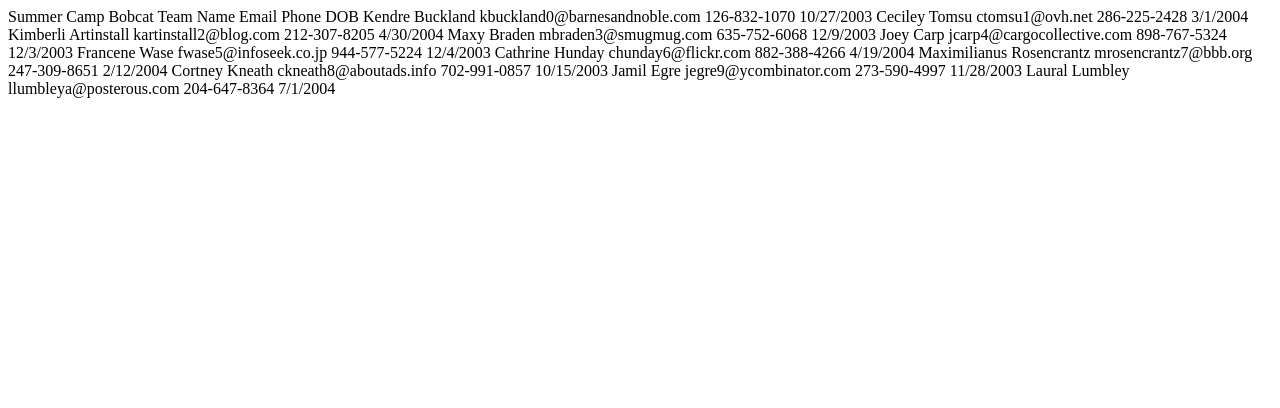
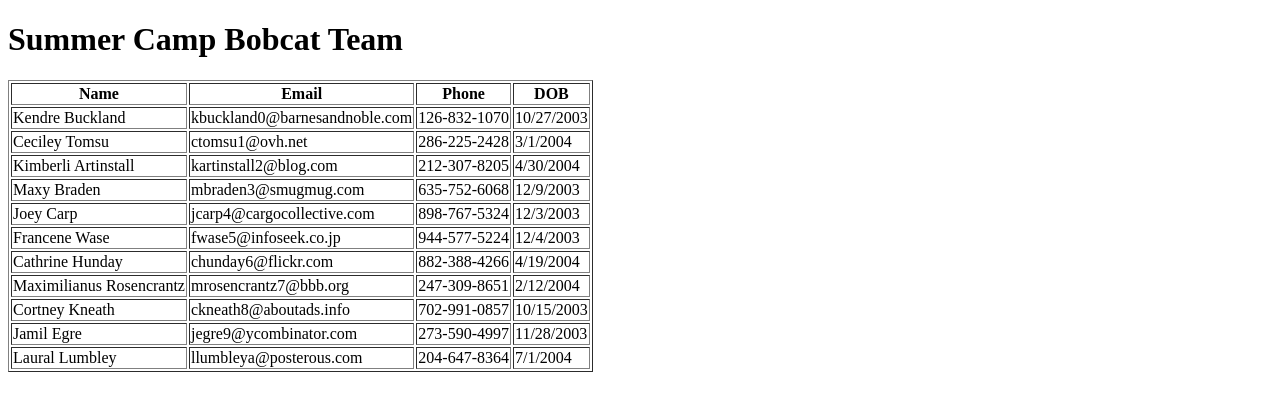
Before and after one commit to KTProg-2024/summer-camp-GordonLeaver, a plain HTML site: page index.html in a window 1280 px wide. Drawn offline with Linux system fonts and the light colour scheme.

Commit message:
Completed.

```diff
--- a/index.html
+++ b/index.html
@@ -1,24 +1,88 @@
 <!DOCTYPE html>
 <html>
     <head>
-
+        <title>Summer Camp Bobcat Team</title>
     </head>
 
     <body>
+      <h1>Summer Camp Bobcat Team</h1>
 
-Summer Camp Bobcat Team
-Name	Email	Phone	DOB
-Kendre Buckland	kbuckland0@barnesandnoble.com	126-832-1070	10/27/2003
-Ceciley Tomsu	ctomsu1@ovh.net	286-225-2428	3/1/2004
-Kimberli Artinstall	kartinstall2@blog.com	212-307-8205	4/30/2004
-Maxy Braden	mbraden3@smugmug.com	635-752-6068	12/9/2003
-Joey Carp	jcarp4@cargocollective.com	898-767-5324	12/3/2003
-Francene Wase	fwase5@infoseek.co.jp	944-577-5224	12/4/2003
-Cathrine Hunday	chunday6@flickr.com	882-388-4266	4/19/2004
-Maximilianus Rosencrantz	mrosencrantz7@bbb.org	247-309-8651	2/12/2004
-Cortney Kneath	ckneath8@aboutads.info	702-991-0857	10/15/2003
-Jamil Egre	jegre9@ycombinator.com	273-590-4997	11/28/2003
-Laural Lumbley	llumbleya@posterous.com	204-647-8364	7/1/2004
+
+	    <table border = "1">
+        <tr>
+          <th>Name</th>
+          <th>Email</th>
+          <th>Phone</th>
+          <th>DOB</th>
+        </tr>
+        <tr>
+          <td>Kendre Buckland</td>
+          <td>kbuckland0@barnesandnoble.com</td>
+         <td>126-832-1070</td>
+         <td>10/27/2003</td>
+        </tr>
+        <tr>
+          <td>Ceciley Tomsu</td>
+          <td>ctomsu1@ovh.net</td>
+          <td>286-225-2428</td>
+          <td>3/1/2004</td>
+        </tr>
+        <tr>
+            <td>Kimberli Artinstall</td>
+            <td>kartinstall2@blog.com</td>
+            <td>212-307-8205</td>
+            <td>4/30/2004</td>
+        </tr>
+        <tr>
+          <td>Maxy Braden</td>
+          <td>mbraden3@smugmug.com</td>
+          <td>635-752-6068</td>
+          <td>12/9/2003</td>
+        </tr>
+        <tr>
+          <td>Joey Carp</td>
+          <td>jcarp4@cargocollective.com</td>
+          <td>898-767-5324</td>
+          <td>12/3/2003</td>
+        </tr>
+        <tr>
+          <td>Francene Wase</td>
+          <td>fwase5@infoseek.co.jp</td>
+          <td>944-577-5224</td>
+          <td>12/4/2003</td>
+        </tr>
+        <tr>
+          <td>Cathrine Hunday</td>
+          <td>chunday6@flickr.com</td>
+          <td>882-388-4266</td>
+          <td>4/19/2004</td>
+        </tr>
+        <tr>
+          <td>Maximilianus Rosencrantz</td>
+          <td>mrosencrantz7@bbb.org</td>
+          <td>247-309-8651</td>
+          <td>2/12/2004</td>
+        </tr>
+        <tr>
+          <td>Cortney Kneath</td>
+          <td>ckneath8@aboutads.info</td>
+          <td>702-991-0857</td>
+          <td>10/15/2003</td>
+        </tr>
+        <tr>
+          <td>Jamil Egre</td>
+          <td>jegre9@ycombinator.com</td>
+          <td>273-590-4997</td>
+          <td>11/28/2003</td>
+        </tr>
+        <tr>
+          <td>Laural Lumbley</td>
+          <td>llumbleya@posterous.com</td>
+          <td>204-647-8364</td>
+          <td>7/1/2004</td>
+        </tr>
+      </table>
+
 
     </body>
 </html>
```
